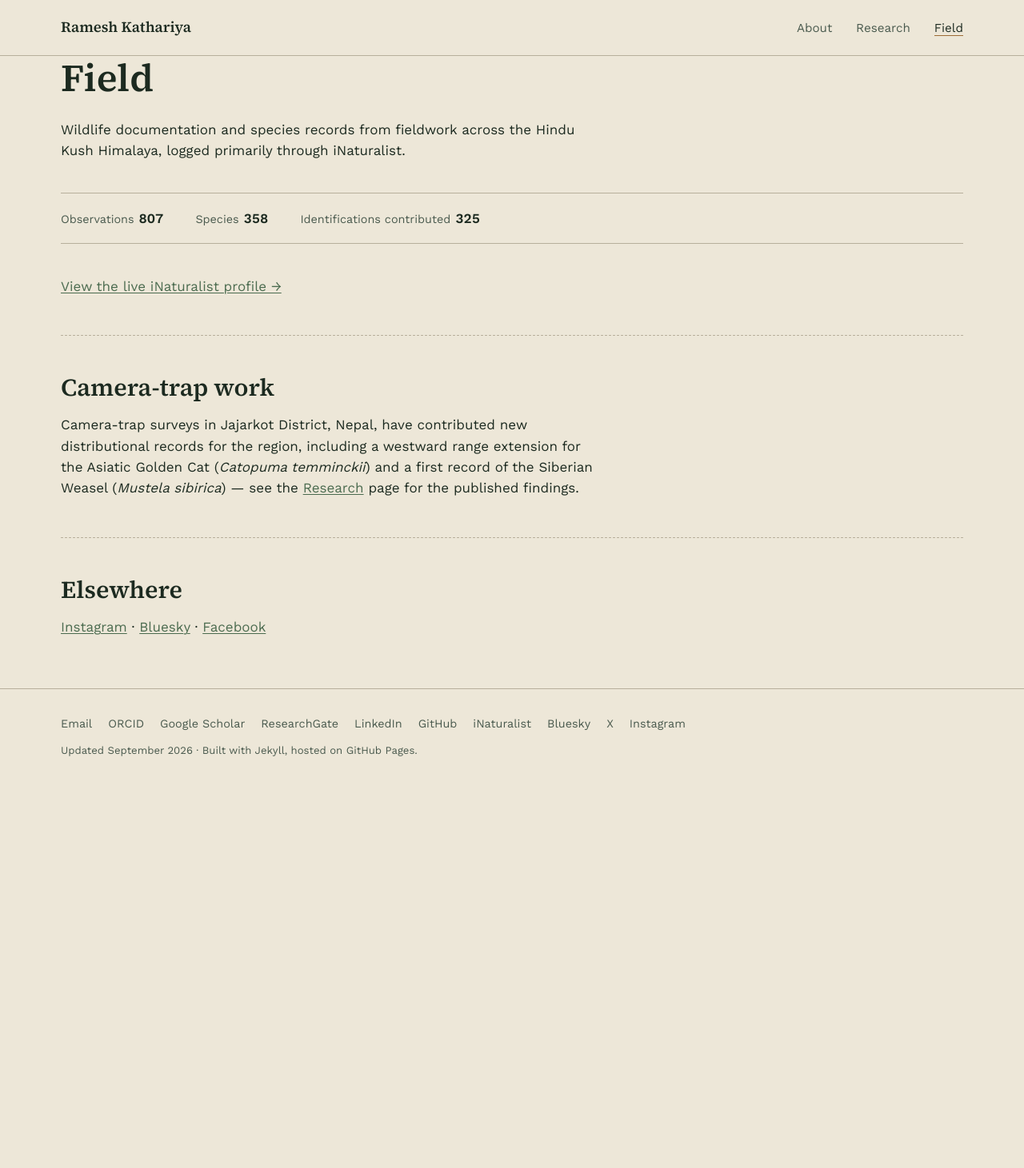
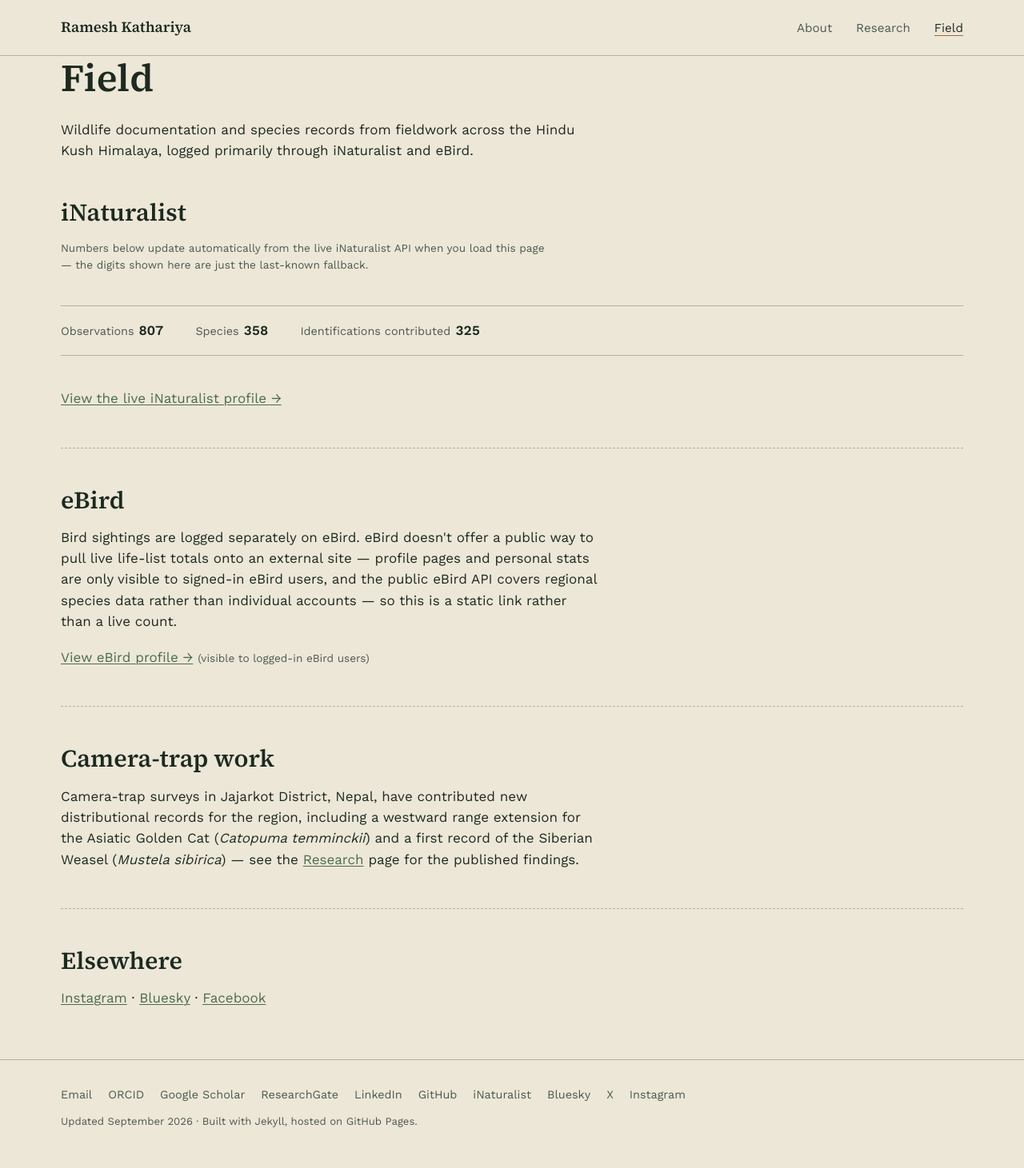
Before and after one commit to ramesh-kathariya/ramesh-kathariya.github.io, a Jekyll site: the page built from field.md, in a window 1280 px wide. Shown: the whole page at 80% size. Built offline with Jekyll 4.4.1, drawn with Linux system fonts in a browser that asks for light colours; before the commit the page ends 997 px from its top, so only the background shows below that.

Commit message:
Enhance field.md with eBird info and iNaturalist IDs
Added eBird section with static link and notes on data access. Updated iNaturalist section to include IDs for observation counts.

```diff
--- a/field.md
+++ b/field.md
@@ -7,19 +7,38 @@
 <h1>Field</h1>
 <p>
   Wildlife documentation and species records from fieldwork across the Hindu Kush
-  Himalaya, logged primarily through iNaturalist.
+  Himalaya, logged primarily through iNaturalist and eBird.
 </p>
 
+<h2>iNaturalist</h2>
+<p class="hero__lede" style="font-size:0.85rem;">
+  Numbers below update automatically from the live iNaturalist API when you load this
+  page — the digits shown here are just the last-known fallback.
+</p>
 <div class="field-log">
   <dl class="field-log__list">
-    <div class="field-log__item"><dt>Observations</dt><dd>807</dd></div>
-    <div class="field-log__item"><dt>Species</dt><dd>358</dd></div>
-    <div class="field-log__item"><dt>Identifications contributed</dt><dd>325</dd></div>
+    <div class="field-log__item"><dt>Observations</dt><dd id="inat-obs-count">807</dd></div>
+    <div class="field-log__item"><dt>Species</dt><dd id="inat-species-count">358</dd></div>
+    <div class="field-log__item"><dt>Identifications contributed</dt><dd id="inat-ident-count">325</dd></div>
   </dl>
 </div>
-
 <p>
   <a href="{{ site.social.inaturalist }}">View the live iNaturalist profile →</a>
+</p>
+
+<hr class="divider">
+
+<h2>eBird</h2>
+<p>
+  Bird sightings are logged separately on eBird. eBird doesn't offer a public way to
+  pull live life-list totals onto an external site — profile pages and personal stats
+  are only visible to signed-in eBird users, and the public eBird API covers regional
+  species data rather than individual accounts — so this is a static link rather than
+  a live count.
+</p>
+<p>
+  <a href="https://ebird.org/profile/MzQyNjkzNQ">View eBird profile →</a>
+  <span style="color: var(--ink-soft); font-size: 0.85rem;"> (visible to logged-in eBird users)</span>
 </p>
 
 <hr class="divider">
```
